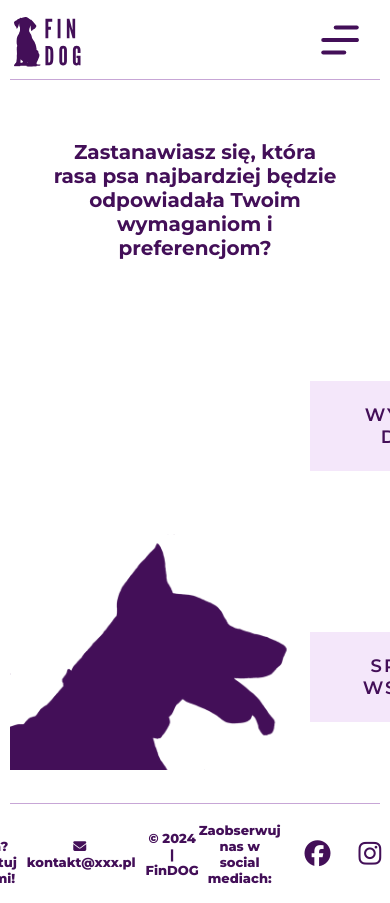
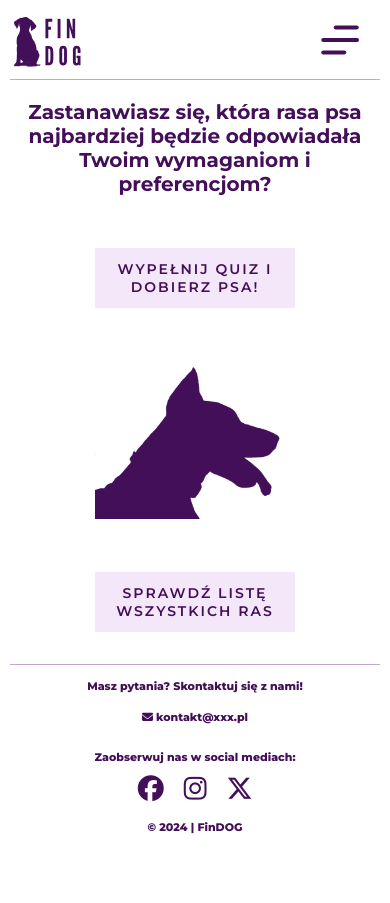
Before and after one commit to Avargaque/FinDOG, a plain HTML site: page index.html in a window 390 px wide. After the commit the page ends 844 px from the top, so only its background shows below. Drawn offline with Linux system fonts and the light colour scheme.

Commit message:
main + footer

```diff
--- a/index.html
+++ b/index.html
@@ -103,10 +103,18 @@
 				</h1>
 			</header>
 			<main class="main">
+				<div class="main__button">
+					<button
+						class="main__btn main__btn--quiz"
+						onclick="location.href='./breed-selector.html'"
+					>
+						Wypełnij quiz i dobierz psa!
+					</button>
+				</div>
 				<div class="main__races-img">
 					<img
 						src="./img/race-list.png"
-						alt="ciemnofioletowa głowa psa z profilu"
+						alt="ilustrowana głowa psa z profilu"
 					/>
 					<div class="color-overlay"></div>
 				</div>
@@ -127,28 +135,33 @@
 				<div class="main__quiz-img">
 					<img
 						src="./img/choose-dog.png"
-						alt="ciemnofioletowa sylwetka psa na dwóch łapach"
+						alt="ilustrowana sylwetka psa na dwóch łapach"
 					/>
 					<div class="color-overlay"></div>
 				</div>
+				<div class="main__button">
+					<button
+						class="main__btn main__btn"
+						onclick="location.href='./breeds.html'"
+					>
+						Sprawdź listę wszystkich ras
+					</button>
+				</div>
 			</main>
 			<footer class="footer">
-				<div class="footer__item">
-					<p>Masz pytania? Skontaktuj się z nami!</p>
-					<p class="email">
+				<div class="footer__item footer__item--email-info">
+					<p class="footer__item-email">Masz pytania? Skontaktuj się z nami!</p>
+					<p class="footer__item-email email">
 						<i class="fa-solid fa-envelope"></i>kontakt@xxx.pl
 					</p>
 				</div>
-				<div class="footer__item footer__item--company-info">
-					<p>&copy; <span id="currentYear"></span> | FinDOG</p>
-				</div>
-				<div class="footer__item">
+				<div class="footer__item footer__item--media-info">
 					<div>
 						<p class="footer__item-media-text">
 							Zaobserwuj nas w social mediach:
 						</p>
 					</div>
-					<div class="footer__item-media">
+					<div class="footer__item-media-icons">
 						<div class="media-icon">
 							<i class="fa-brands fa-facebook"></i>
 						</div>
@@ -160,6 +173,9 @@
 						</div>
 					</div>
 				</div>
+				<div class="footer__item footer__item--company-info">
+					<p>&copy; <span id="currentYear"></span> | FinDOG</p>
+				</div>
 			</footer>
 			<div class="pop-up">
 				<p>Skopiowano adres e-mail</p>
--- a/js/script.js
+++ b/js/script.js
@@ -36,6 +36,16 @@ function toggleBurgerMenu() {
 	} else {
 		handleNavItemsInAnimation();
 	}
+
+	disableBurgerMenu();
+}
+
+// disables burger menu for 1 second
+function disableBurgerMenu() {
+	burgerBtn.style.pointerEvents = "none";
+	setTimeout(() => {
+		burgerBtn.style.pointerEvents = "auto";
+	}, 1000);
 }
 
 // adds navItemsIn animation
@@ -63,7 +73,7 @@ function handleNavItemsOutAnimation() {
 }
 
 // resets animations after changing screen orientation
-function resetNavAnimations(){
+function resetNavAnimations() {
 	const btns = document.querySelectorAll(".nav__btn");
 	let delayTime = 0;
 	btns.forEach((item) => {
@@ -77,7 +87,7 @@ function resetNavAnimations(){
 
 email.addEventListener("click", copyText);
 burgerBtn.addEventListener("click", toggleBurgerMenu);
-screen.orientation.addEventListener('change', resetNavAnimations);
+screen.orientation.addEventListener("change", resetNavAnimations);
 
 document.addEventListener("DOMContentLoaded", function () {
 	footerYear();
--- a/scss/_components.scss
+++ b/scss/_components.scss
@@ -15,7 +15,7 @@ button {
 	width: 100%;
 	height: 100%;
 	mix-blend-mode: screen;
-	z-index: 100;
+	z-index: 10;
 }
 .color-overlay{
 	background-color: $main-color;
--- a/scss/style.scss
+++ b/scss/style.scss
@@ -60,6 +60,10 @@ a {
 		width: 1200px;
 	}
 
+	@media (max-height: 380px) {
+		height: 40px;
+	}
+
 	&__logo {
 		height: 100%;
 
@@ -92,6 +96,11 @@ a {
 		height: 60px;
 		padding: 0.5rem;
 		color: $main-color;
+
+		@media (max-height: 380px) {
+			width: 40px;
+			height: 40px;
+		}
 	}
 
 	&__buttons {
@@ -117,8 +126,9 @@ a {
 			width: auto;
 		}
 
-		@media (max-height: 380px){
+		@media (max-height: 380px) {
 			height: 150px;
+			top: 39px;
 		}
 	}
 
@@ -178,11 +188,15 @@ a {
 // header
 .header {
 	width: 100%;
-	padding-top: 100px;
+	padding-top: 80px;
 	h1 {
 		text-align: center;
-		padding: 4rem;
+		padding: 2rem 0;
 		color: $main-color;
+
+		@media (min-width: 1200px) {
+			padding: 4rem;
+		}
 	}
 }
 
@@ -190,26 +204,86 @@ a {
 .main {
 	display: flex;
 	flex: 1;
-	flex-direction: row;
-	justify-content: space-between;
+	flex-direction: column;
+	justify-content: center;
 	align-items: stretch;
+
+	@media (min-width: 992px) {
+		flex-direction: row;
+	}
 
 	&__races-img {
 		position: relative;
+		display: flex;
 		flex: 1;
-		align-self: flex-end;
+		align-self: center;
+
+		@media (min-width: 992px) {
+			align-self: flex-end;
+		}
 		img {
-			width: 300px;
-			padding-bottom: 3rem;
+			width: 200px;
+			align-self: center;
+
+			@media (min-width: 576px) {
+				width: 300px;
+			}
+
+			@media (min-width: 992px) {
+				padding-bottom: 3rem;
+			}
 		}
 	}
+
+	&__quiz-img {
+		display: none;
+		position: relative;
+		flex: 1;
+		align-self: center;
+		img {
+			height: 500px;
+		}
+
+		@media (min-width: 992px) {
+			display: block;
+		}
+	}
+
+	&__button {
+		display: flex;
+		margin: 1rem 2rem;
+		align-self: center;
+		flex: 1;
+
+		@media (min-width: 992px) {
+			display: none;
+		}
+
+		.main__btn {
+			align-self: center;
+			width: 200px;
+			height: 60px;
+			font-size: 1.4rem;
+
+			@media (min-width: 576px) {
+				width: 300px;
+				height: 90px;
+				font-size: 1.8rem;
+			}
+		}
+	}
+
 	&__buttons {
-		display: flex;
+		display: none;
 		flex: 1;
 		flex-direction: column;
 		justify-content: space-around;
 		align-content: center;
 		flex-wrap: wrap;
+
+		@media (min-width: 992px) {
+			display: flex;
+		}
 	}
 
 	&__btn {
@@ -251,6 +325,8 @@ a {
 	}
 
 	&__btn:hover::after {
+		width: 90%;
+		height: 90%;
 		bottom: -10px;
 		right: -10px;
 		border-bottom: 3px solid $main-color;
@@ -258,19 +334,12 @@ a {
 	}
 
 	&__btn:hover::before {
+		width: 90%;
+		height: 90%;
 		top: -10px;
 		left: -10px;
 		border-top: 3px solid $main-color;
 		border-left: 3px solid $main-color;
-	}
-
-	&__quiz-img {
-		position: relative;
-		flex: 1;
-		align-self: center;
-		img {
-			height: 500px;
-		}
 	}
 }
 
@@ -405,51 +474,68 @@ a {
 
 .footer {
 	display: flex;
-	flex-direction: row;
+	flex-direction: column;
 	justify-content: center;
 	align-items: center;
 	text-align: center;
-	height: 100px;
 	padding: 0.5rem;
 	color: $main-color;
 	background-color: $background-color;
-	font-size: 1.3rem;
+	font-size: 1.1rem;
 	font-weight: 800;
 	border-top: 1px solid $highlight-color;
 
+	@media (min-width: 576px) {
+		flex-direction: row;
+		height: 100px;
+	}
+	@media (min-width: 992px) {
+		font-size: 1.3rem;
+	}
+
 	&__item {
+		display: flex;
 		height: 100%;
-		display: flex;
-		flex-direction: row;
+		width: 100%;
+		flex-direction: column;
 		justify-content: center;
 		align-items: center;
 		flex: 3;
+		padding: 0.5rem;
 
-		.email {
-			padding: 0.5rem 1rem;
+		&-email {
+			min-width: 120px;
+			padding: 0.4rem;
 			transition: all 0.3s;
 			i {
 				margin-right: 0.3rem;
 			}
 		}
-		.email:hover {
+		&-email:hover {
 			cursor: pointer;
 			color: $highlight-color;
 		}
 
-		&-media-text {
-			padding-right: 10px;
+		.email{
+			padding: 1.3rem 0 1.2rem 0;
+
+			@media (min-width: 992px){
+				padding: 1.2rem 0 1.1rem 0;
+			}
 		}
 
-		&-media {
-			height: 100%;
+		&-media-text {
+			padding: 0.4rem;
+		}
+
+		&-media-icons {
 			display: flex;
 			flex-direction: row;
 			justify-content: flex-start;
 			align-items: center;
 			.media-icon {
 				align-self: center;
-				padding: 1rem 1.4rem;
+				padding: 0.5rem 1rem;
 				font-size: 2.6rem;
 				transition: all 0.3s;
 			}
@@ -459,8 +545,21 @@ a {
 			}
 		}
 
+		&--email-info{
+			order: 1;
+		}
+
+		&--media-info{
+			order: 3;
+		}
+
 		&--company-info {
 			flex: 2;
+			order: 4;
+
+			@media (min-width: 576px) {
+				order: 2;
+			}
 		}
 	}
 }
```
Also changed, not shown: css/style.css, 1 other file.
